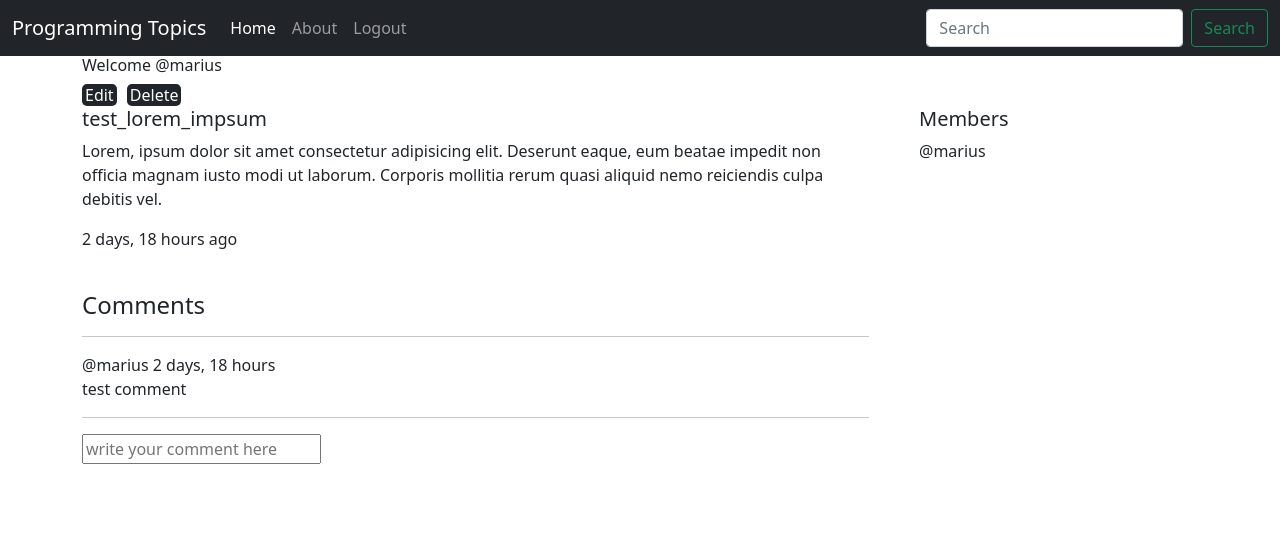
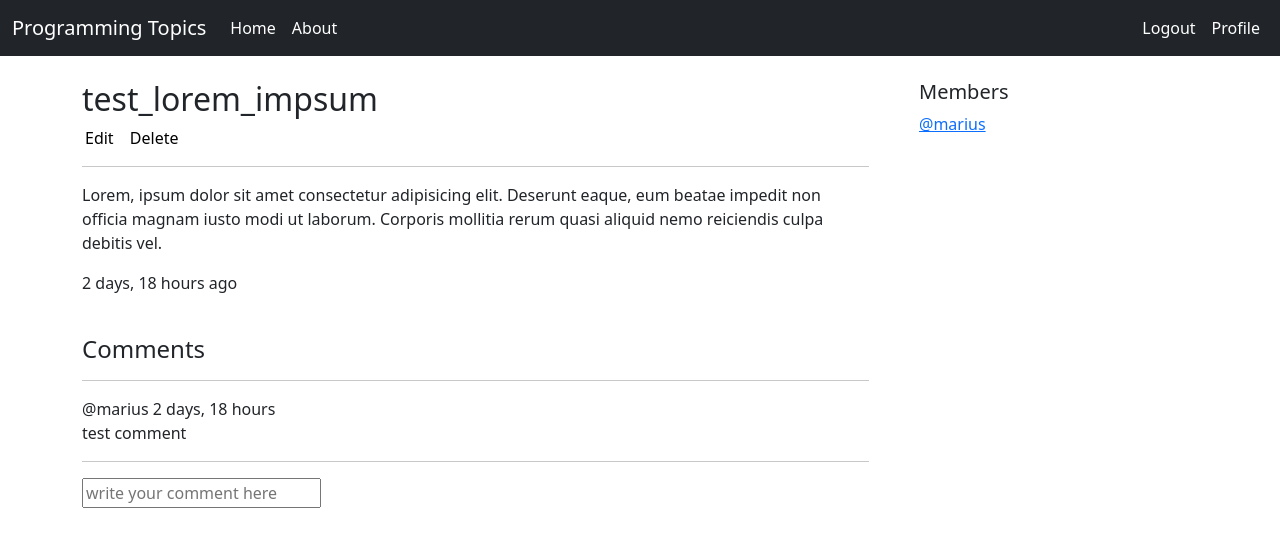
Before and after one commit to mariusciurea/django_it_school, a Django app: page /subtopic/post/18 in a window 1280 px wide. Shown: the top 547 px of the page. Run offline with Django 4.2, Linux system fonts and the light colour scheme; a user stored in the database is signed in; data comes from the database, SQL or seed files in the repository; both versions use the stored data as it was after the commit.

Commit message:
app design changed

```diff
--- a/programming_topics/templates/base.html
+++ b/programming_topics/templates/base.html
@@ -26,22 +26,25 @@
                   <a class="nav-link active" aria-current="page" href="/">Home</a>
                 </li>
                 <li class="nav-item">
-                  <a class="nav-link" href="/about">About</a>
+                  <a class="nav-link active" href="/about">About</a>
                 </li>
-                {% if request.user.is_authenticated %}
-                  <li class="nav-item">
-                    <a class="nav-link" href="{% url 'user-logout' %}">Logout</a>
-                  </li>
-                {% else %}
+              </ul>
+              {% if request.user.is_authenticated %}
+              <ul class="nav navbar-nav navbar-right">
+                <li class="nav-item" id="">
+                  <a class="nav-link active" href="{% url 'user-logout' %}">Logout</a>
+                </li>
                 <li class="nav-item">
-                  <a class="nav-link" href="{% url 'user-login' %}">Login</a>
+                  <a class="nav-link active" href="{% url 'profile' %}">Profile</a>
                 </li>
-                {% endif %}
               </ul>
-              <form class="d-flex">
-                <input class="form-control me-2" type="search" placeholder="Search" aria-label="Search">
-                <button class="btn btn-outline-success" type="submit">Search</button>
-              </form>
+              {% else %}
+              <ul class="nav navbar-nav navbar-right">
+                <li class="nav-item">
+                  <a class="nav-link active" href="{% url 'user-login' %}">Login</a>
+                </li>
+              </ul>
+              {% endif %}
             </div>
           </div>
         </nav>
@@ -54,10 +57,6 @@
               </ul>
             {% endif %}
 
-            {% if request.user.is_authenticated %}
-              <h6>Welcome @{{request.user}}</h6>
-
-            {% endif %}
             {% block content %}
 
 
--- a/programming_topics/topics/forms.py
+++ b/programming_topics/topics/forms.py
@@ -5,4 +5,4 @@ from .models import Subtopic
 class SubtopicForm(ModelForm):
     class Meta:
         model = Subtopic
-        fields = '__all__'
+        fields = ('name', 'content')
--- a/programming_topics/topics/static/styles/style.css
+++ b/programming_topics/topics/static/styles/style.css
@@ -1,6 +1,16 @@
 /* body {
     background-color: rgb(3, 129, 129);
 } */
+
+
+#title {
+    font-family: Arial, Helvetica, sans-serif;
+    font-size: 45px;
+}
+
+.container-topics {
+
+}
 
 .topics {
     /* border-style: solid;
@@ -9,34 +19,31 @@
     margin-bottom: 2px;
     font-family: Arial;
     font-size: 30px;
+    /* border-bottom: 1px solid black; */
 }
 
 .topics:hover {
-    text-decoration: underline;
     color: rgb(83, 165, 224);
-    font-size: 34px;
     cursor: pointer;
 }
 
 #create-post {
     width: 200px;
     height: 37px;
-    background-color: black;
-    color: white;
+    color: black;
     border-radius: 10px;
-    text-align: center;
-    margin-bottom: 15px;
+    margin-bottom: 20px;
 }
 
 #create-post:hover {
     cursor: pointer;
     width: 210px;
+    color: rgb(83, 165, 224)
 }
 
 .post-update {
     text-decoration: none;
-    background-color:#212529;
-    color: white;
+    color: black;
     padding-right: 3px;
     padding-left: 3px;
     border-radius: 5px;
@@ -46,8 +53,7 @@
 
 .post-update:hover {
     text-decoration: none;
-    color: white;
-    background-color: rgb(91, 91, 91);
+    color: rgb(83, 165, 224);
     padding-left: 5px;
 }
 
--- a/programming_topics/topics/templates/topics/home.html
+++ b/programming_topics/topics/templates/topics/home.html
@@ -2,13 +2,15 @@
 
 {% block content %}
     <br>
-    <h1>Welcome to my home page!!!</h1>
+    <h1 id="title">Topicuri de programare</h1>
     <hr>
+    <div class="container-topics">
         {% for d in topics %}
             <div class="topics" onclick="location.href='{% url 'subtopic' d.id %}'">
                 {{d.name}}
             </div>
         {% endfor %}
+    </div>
 
 
 
--- a/programming_topics/topics/templates/topics/post.html
+++ b/programming_topics/topics/templates/topics/post.html
@@ -3,12 +3,13 @@
 {% block content %}
     <div class="post-container">
         <div class="main-post-content">
-            {% if post.user == request.user %}
+            <br>
+            <h2>{{post.name}}</h2>
+            {% if post.user == request.user or request.user.is_superuser %}
                 <a class="post-update" href="{% url 'post-update' post.id  %}">Edit</a>
                 <a class="post-update" href="{% url 'post-delete' post.id %}">Delete</a>
             {% endif %}
-            <br>
-            <h5>{{post.name}}</h5>
+            <hr>
             <p>{{post.content}}</p>
             <p>{{post.date_created|timesince }} ago</p>
             <br>
@@ -38,7 +39,7 @@
             <h5>Members</h5>
             <div>
                 {% for member in members %}
-                    <p>@{{member.username}}</p>
+                    <p><a href="#">@{{member.username}}</a></p>
                 {% endfor %}
             </div>
         </div>
--- a/programming_topics/topics/templates/topics/subtopics.html
+++ b/programming_topics/topics/templates/topics/subtopics.html
@@ -2,8 +2,8 @@
 
 {% block content %}
     <br>
-   <div id="create-post" onclick="location.href='{% url 'post-form' topic.id %}'">Create a post</div>
-    <h1>{{topic.name}}</h1>
+    <h1 id="title">{{topic.name}}</h1>
+    <div id="create-post" onclick="location.href='{% url 'post-form' topic.id %}'">Create a post</div>
     <hr>
     {% for subtopic in subtopics %}
         <a class="text-decoration-none text-dark" href="{% url 'post' subtopic.id %}">
--- a/programming_topics/topics/urls.py
+++ b/programming_topics/topics/urls.py
@@ -13,4 +13,5 @@ urlpatterns = [
     path('post-form/<str:pk>', views.post_form, name='post-form'),
     path('update-post/<str:pk>', views.update, name='post-update'),
     path('delete-post/<str:pk>', views.delete, name='post-delete'),
+    path('profile/', views.profile, name='profile'),
 ]
--- a/programming_topics/topics/views.py
+++ b/programming_topics/topics/views.py
@@ -115,6 +115,12 @@ def delete(request, pk):
     return render(request, 'topics/delete_post.html')
 
 
+def profile(request):
+    user_posts = Subtopic.objects.filter(user=request.user)
+    context = {'posts': user_posts}
+    return render(request, 'topics/profile.html', context)
+
+
 def about(request):
     # return HttpResponse('<h1>About page</h1>')
     return render(request, 'topics/about.html')
```
Also changed, not shown: programming_topics/topics/templates/topics/post_form.html (+6 -5 lines), programming_topics/topics/templates/topics/profile.html (added, +22 -0 lines), programming_topics/db.sqlite3.
